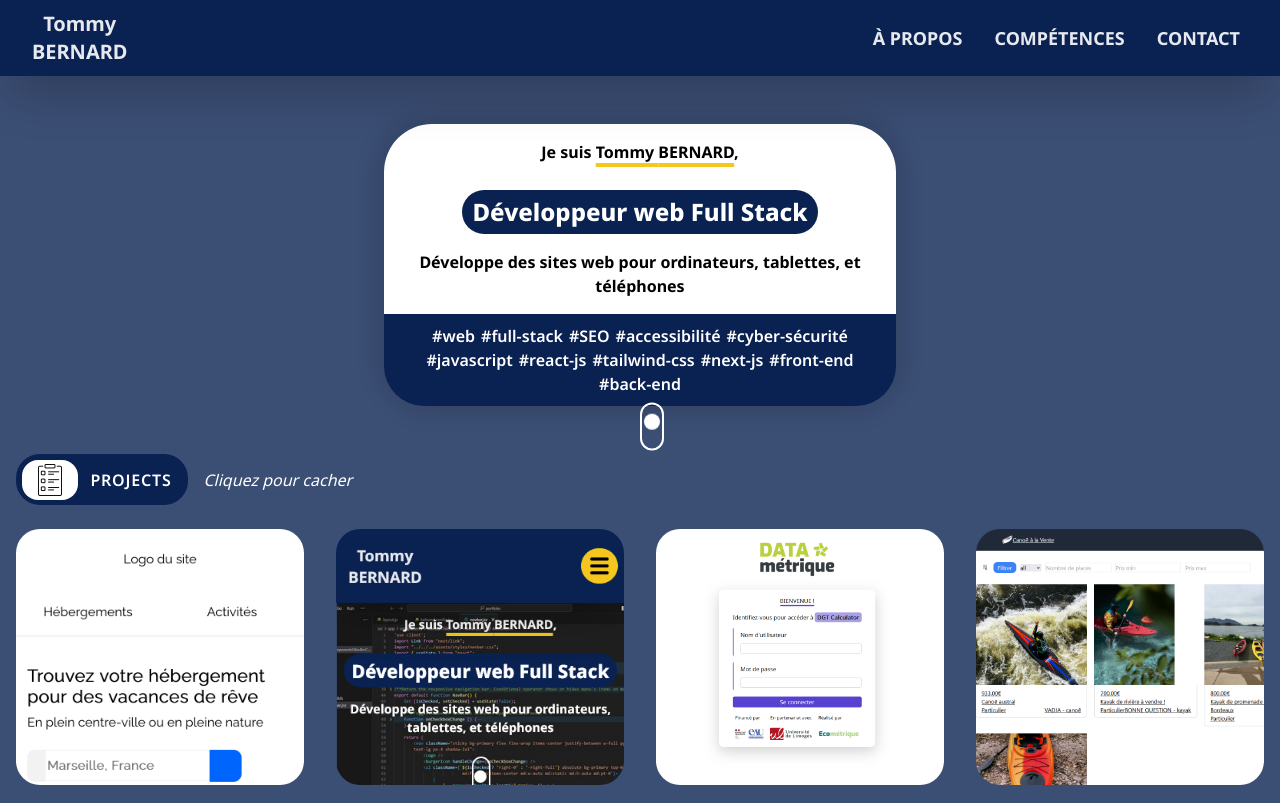
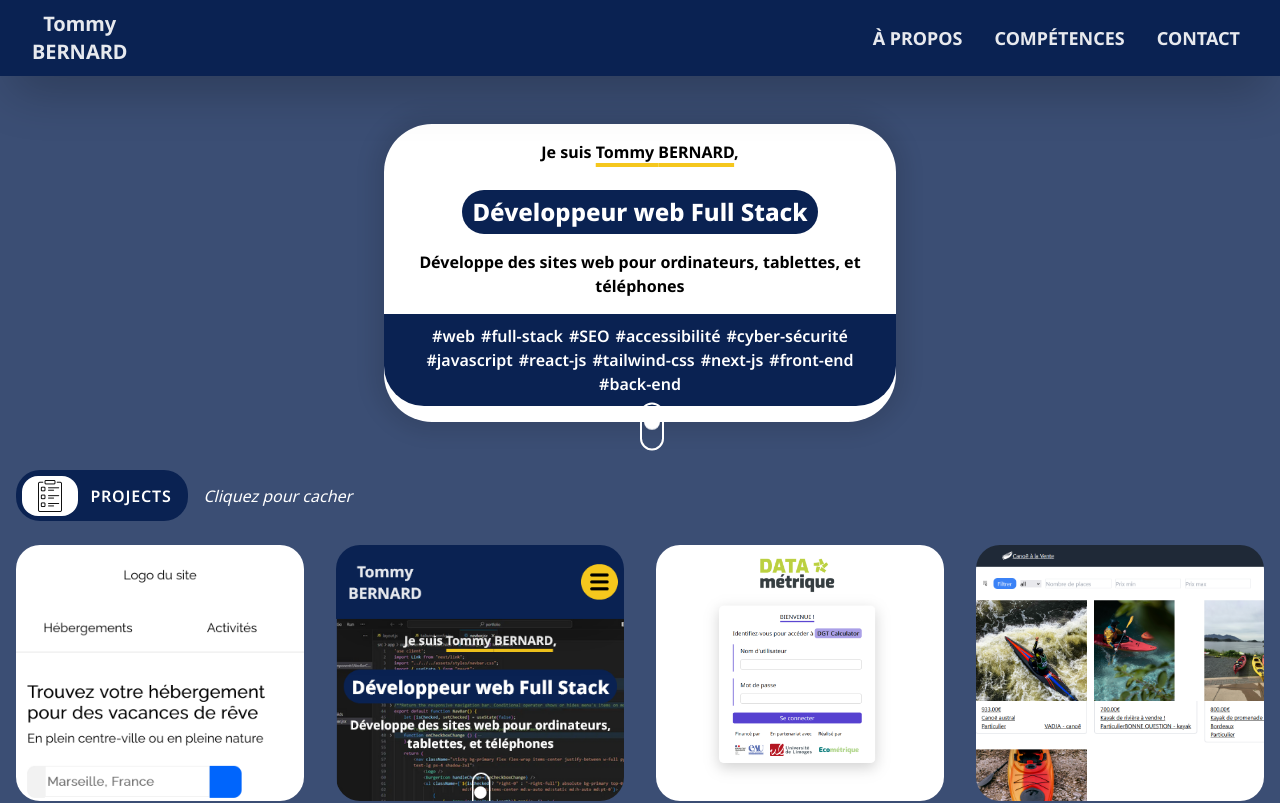
Before and after one commit to Yvialga/portfolio, a Next.js app: page / in a window 1280 px wide. Shown: the top 803 px of the page. Built offline with nearby package versions, Linux system fonts and the light colour scheme.

Commit message:
fix display of overview

```diff
--- a/src/app/components/mainContent/overview.jsx
+++ b/src/app/components/mainContent/overview.jsx
@@ -19,7 +19,7 @@ const businessKeyWords = [
 export default function Overview() {
     return (
         <header id="overview" className="text-white bg-white flex flex-col md:flex-wrap items-start md:items-center overflow-hidden md:overflow-visible relative left-1/2 transform -translate-x-1/2
-                            w-full md:w-[50%] md2:w-[40%] md:my-12 md:rounded-[3rem] md:shadow-3xl">
+                            w-full md:w-[50%] md2:w-[40%] md:my-12 md:rounded-[3rem] md:shadow-3xl pb-4">
             <Image
                 src={code_screen}
                 alt="Capture d'écran de l'environnement de développement"
```
